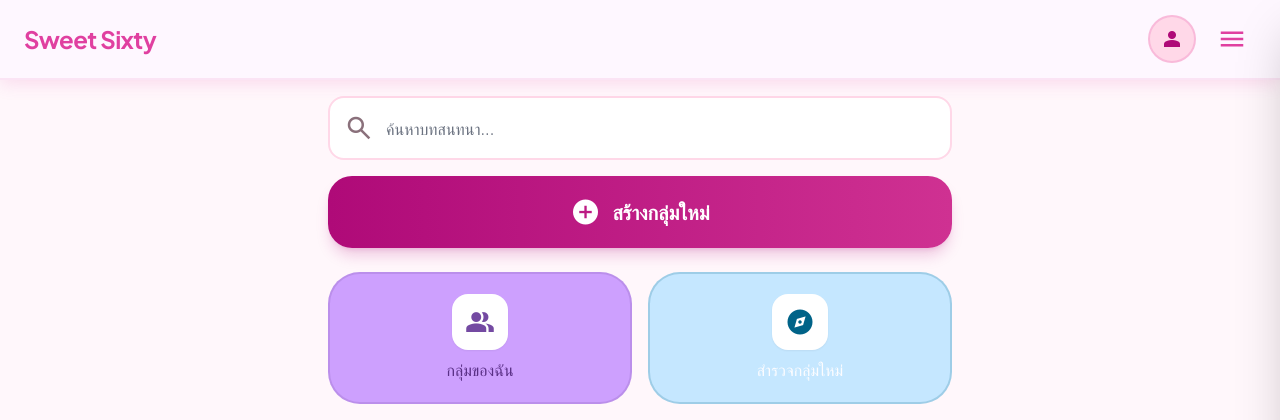
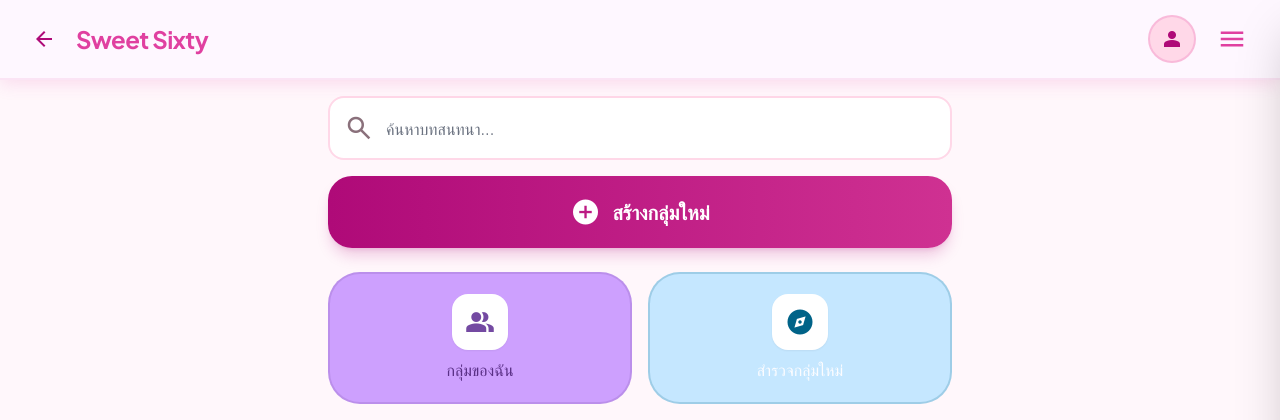
Before and after one commit to paiepor/sweet60, a Django app: page /community/ in a window 1280 px wide. Shown: the top 420 px of the page. Run offline with Django 5.2, Linux system fonts and the light colour scheme; the visitor is signed in with stand-in values (Sample User, id 1); data that the repository does not hold is empty; some libraries are stand-ins or nearby versions.

Commit message:
Add back navigation button to community page header

```diff
--- a/templates/community.html
+++ b/templates/community.html
@@ -55,6 +55,9 @@
 <!-- Header -->
 <header class="bg-[#fef7ff] top-0 border-b-2 border-[#e040a0]/10 shadow-[0_4px_16px_rgba(224,64,160,0.15)] flex justify-between items-center px-6 h-20 w-full fixed z-50">
     <div class="flex items-center gap-3">
+        <a onclick="history.back()" class="w-10 h-10 flex items-center justify-center rounded-full hover:bg-[#e040a0]/10 active:scale-95 transition-all text-primary">
+        <span class="material-symbols-outlined text-2xl">arrow_back</span>
+    </a>
         <span class="font-['Plus_Jakarta_Sans'] font-extrabold text-2xl tracking-tight text-[#e040a0]">Sweet Sixty</span>
     </div>
     <div class="flex items-center gap-3">
```
